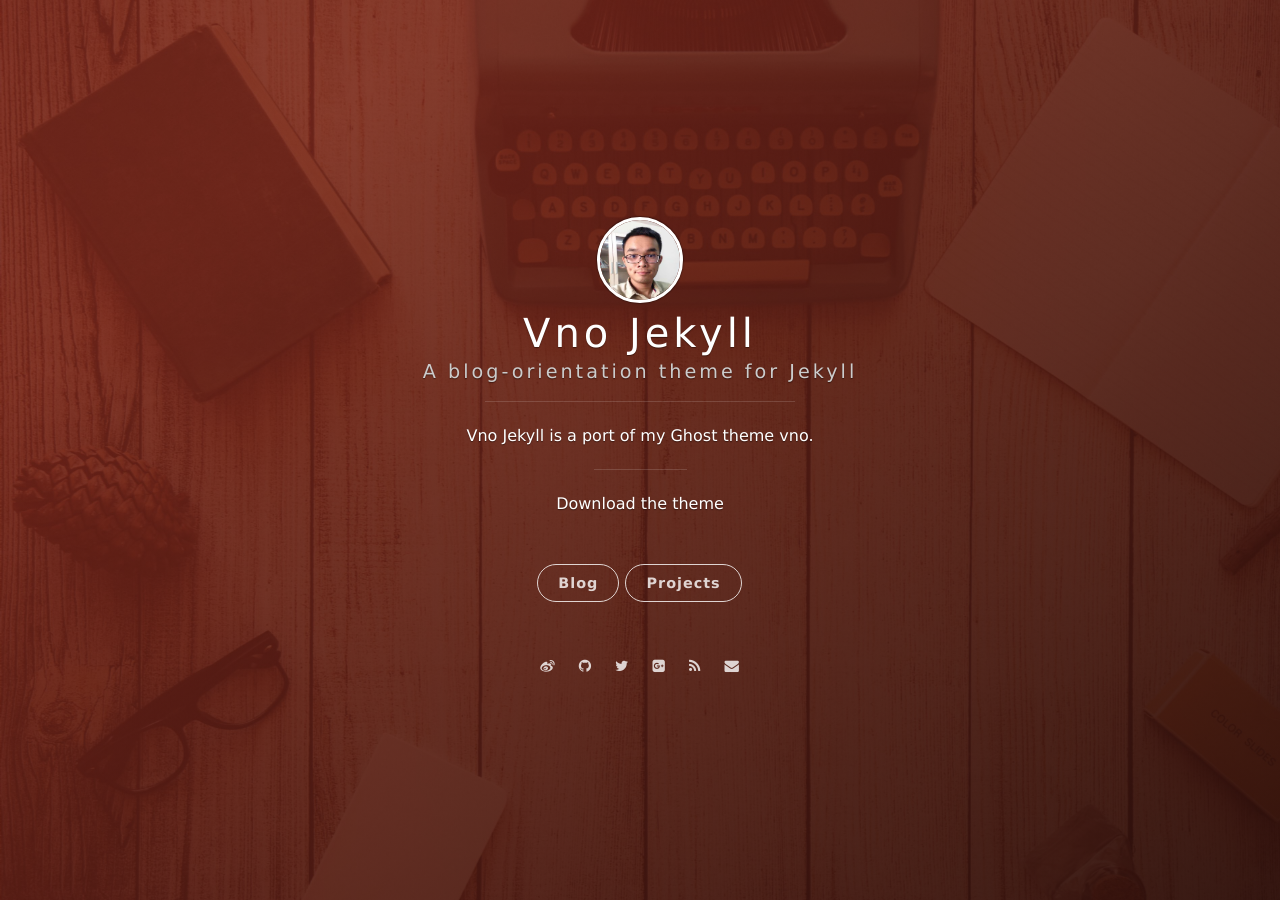
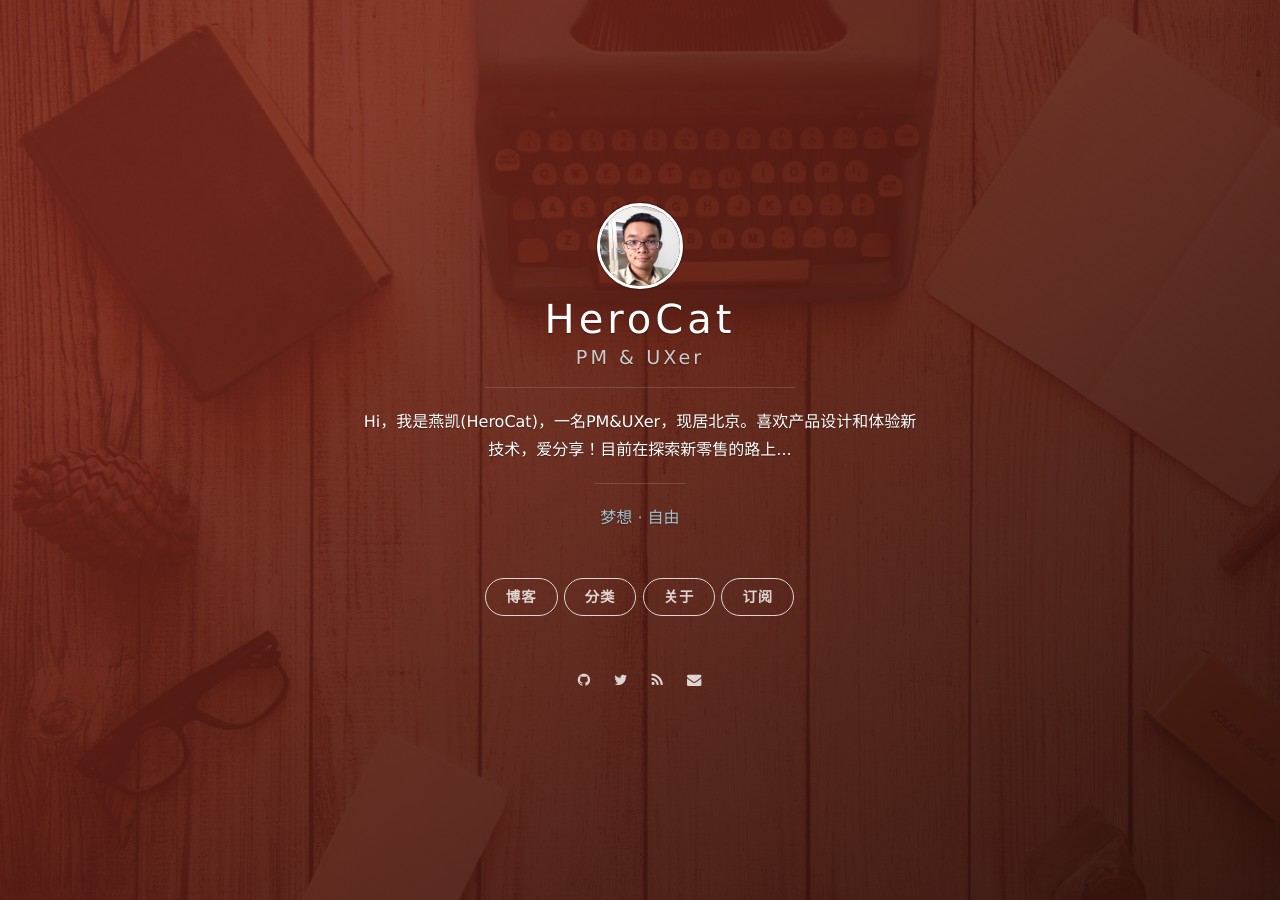
Before and after one commit to HeroCat/herocat.github.io, a Jekyll site: the page built from index.html, in a window 1280 px wide. Built offline with Jekyll 4.4.1, drawn with Linux system fonts in a browser that asks for light colours; nearby versions of some CDN libraries; the list of posts is cut into pages by our own code.

Commit message:
no message

```diff
--- a/_config.yml
+++ b/_config.yml
@@ -1,11 +1,11 @@
 # Basic
-title: Vno Jekyll
-subtitle: A blog-orientation theme for Jekyll
-welcome_message: <a href="https://github.com/onevcat/vno-jekyll" target="_blank">Download the theme</a>
-description: Vno Jekyll is a port of my Ghost theme vno.
-creator: <a href="http://onev.cat">@onevcat</a>
+title: HeroCat
+subtitle: PM & UXer
+welcome_message: <a target="_blank" href="http://blog.herocat.cn"><font size="3" color="#A5C1CD">梦想 · 自由</a>
+description: Hi，我是燕凯(HeroCat)，一名PM&UXer，现居北京。喜欢产品设计和体验新技术，爱分享！目前在探索新零售的路上...
+creator: <a href="http://blog.herocat.cn">@herocat</a>
 
-url: "http://vno.onevcat.com"
+url: "http://blog.herocat.cn"
 
 permalink: /:year/:month/:title/
 
@@ -17,12 +17,14 @@ cover_color: red
 
 # The blog button should not be removed.
 blog_button:
-    title: Blog
-    description: Visit blog
+    title: 博客
+    description: Cat's Blog
 
 # Navigation buttons in the front page.
 nav:
-    - {title: Projects, description: My Projects, url: 'http://project.onevcat.com'}
+    - {title: 分类, description: home, url: 'http://blog.herocat.cn'}
+    - {title: 关于, description: home, url: 'http://blog.herocat.cn'}
+    - {title: 订阅, description: home, url: 'http://blog.herocat.cn/feed.xml'}
     # - {title: Another Button, description: A button, url: 'http://example.com'}
 
 # Pagination
@@ -32,16 +34,16 @@ paginate_path: "page/:num/"
 
 # Comment
 comment:
-    disqus: vno-jekyll
+    disqus: herocat
     # duoshuo:
 
 # Social
 social:
-    weibo: onevcat
-    github: onevcat
-    twitter: onevcat
-    gplus: 107108267983477358170
-    mail: onev@onevcat.com
+    weibo:
+    github: herocat
+    twitter: yankaia
+#    gplus: 107108267983477358170
+    mail: yankai@herocat.cn
 
 # Google Analytics
 ga:
```
